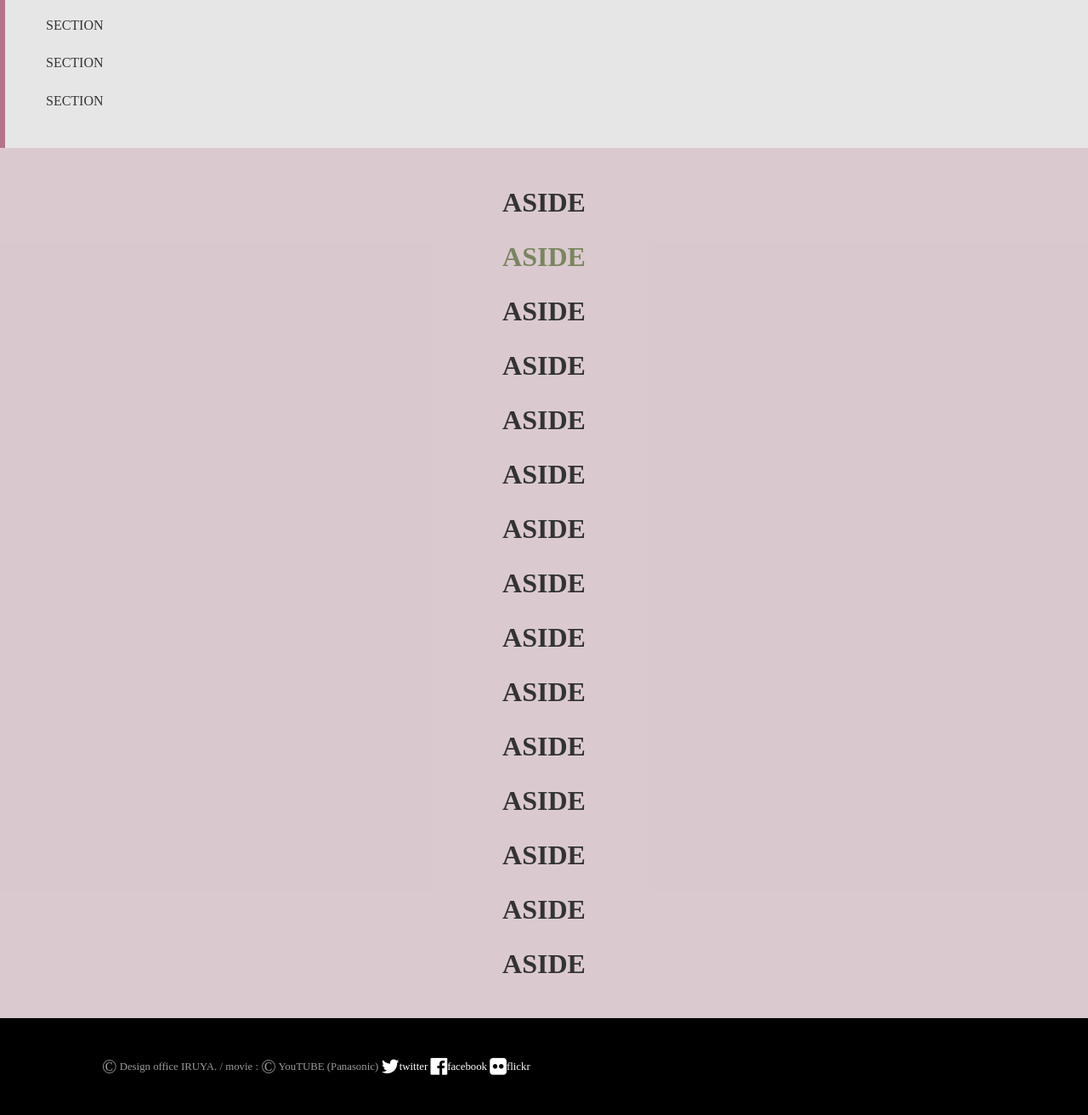
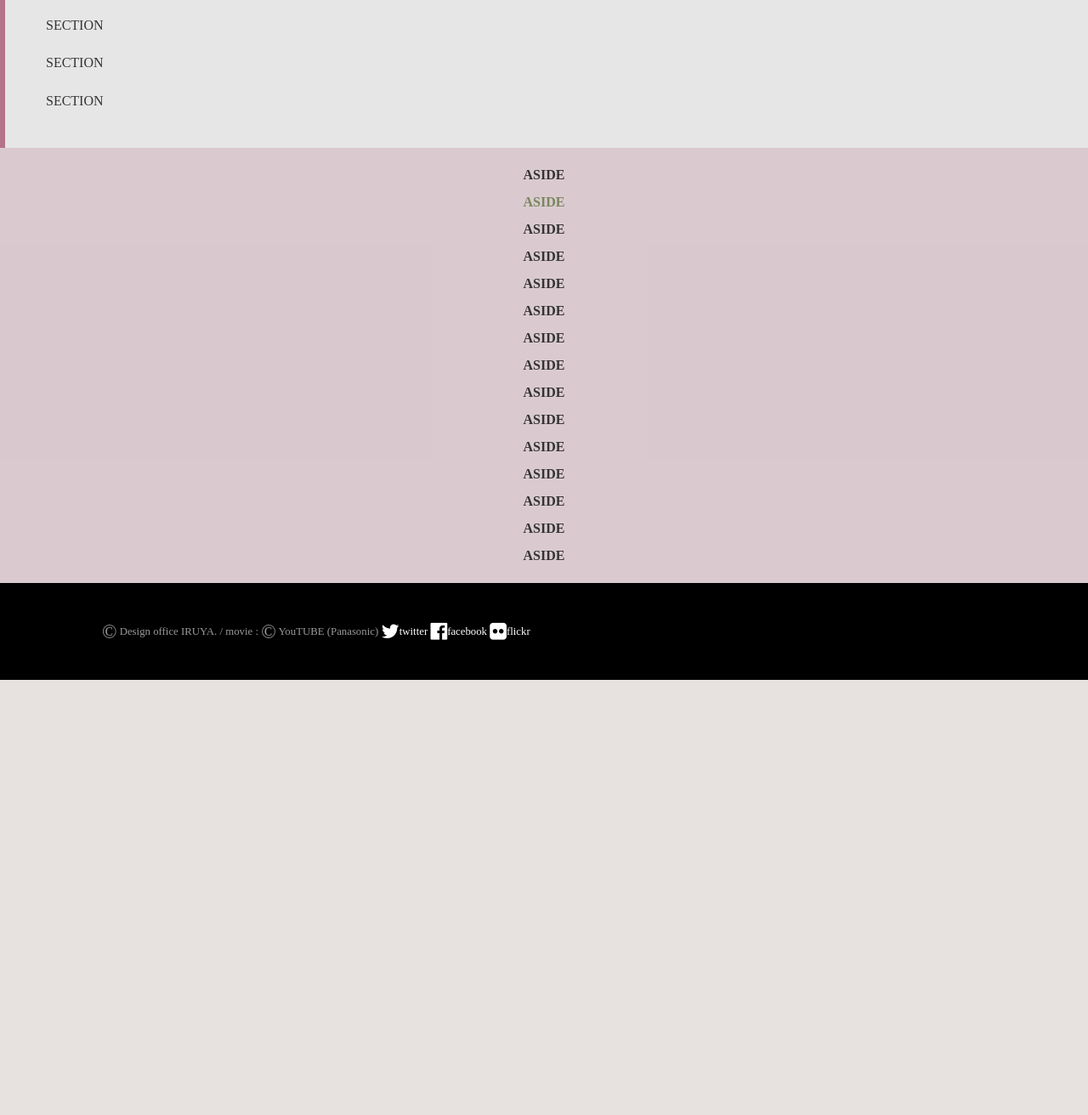
Before and after one commit to leo-loki/base, a PHP site: page /temp2018/index.html in a window 1280 px wide. Shown: the part 1493-2805 px from the top of the page at 85% size. After the commit the page ends 2293 px from the top, so only its background shows below. Run offline with PHP 8.4, Linux system fonts and the light colour scheme; style sheets or scripts are compiled from the project's sources; some libraries are stand-ins or nearby versions.

Commit message:
v201903040059

```diff
--- a/temp2019/css/style.css
+++ b/temp2019/css/style.css
@@ -39,7 +39,6 @@ section {
 
 aside {
   padding: 1em;
-  font-size: 2em;
   font-weight: bold;
   line-height: 2em; }
 
--- a/temp2019/css/style.scss
+++ b/temp2019/css/style.scss
@@ -32,9 +32,9 @@ ul, ol { list-style:none; }
 a { color: $acnt-color; text-decoration:none; outline:none; }
 a:hover { color: $sub2-color; }
 section { padding:2em; border-left:6px solid $sub1-color; }
-aside { padding:1em;
-  font-size: 2em;
-  font-weight: bold; line-height:2em;
+aside {
+ padding:1em;
+ font-weight: bold; line-height:2em;
 }
 
 /* Common ID & Class */
```
